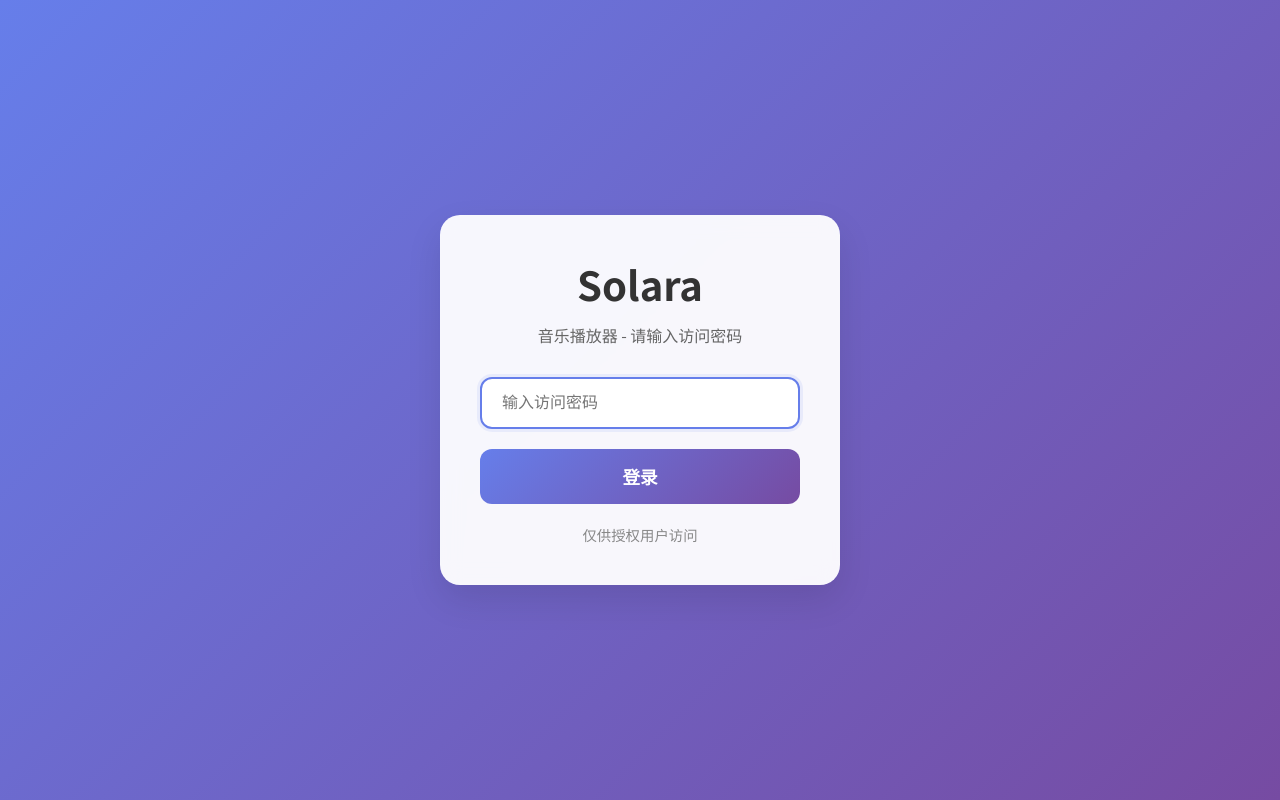
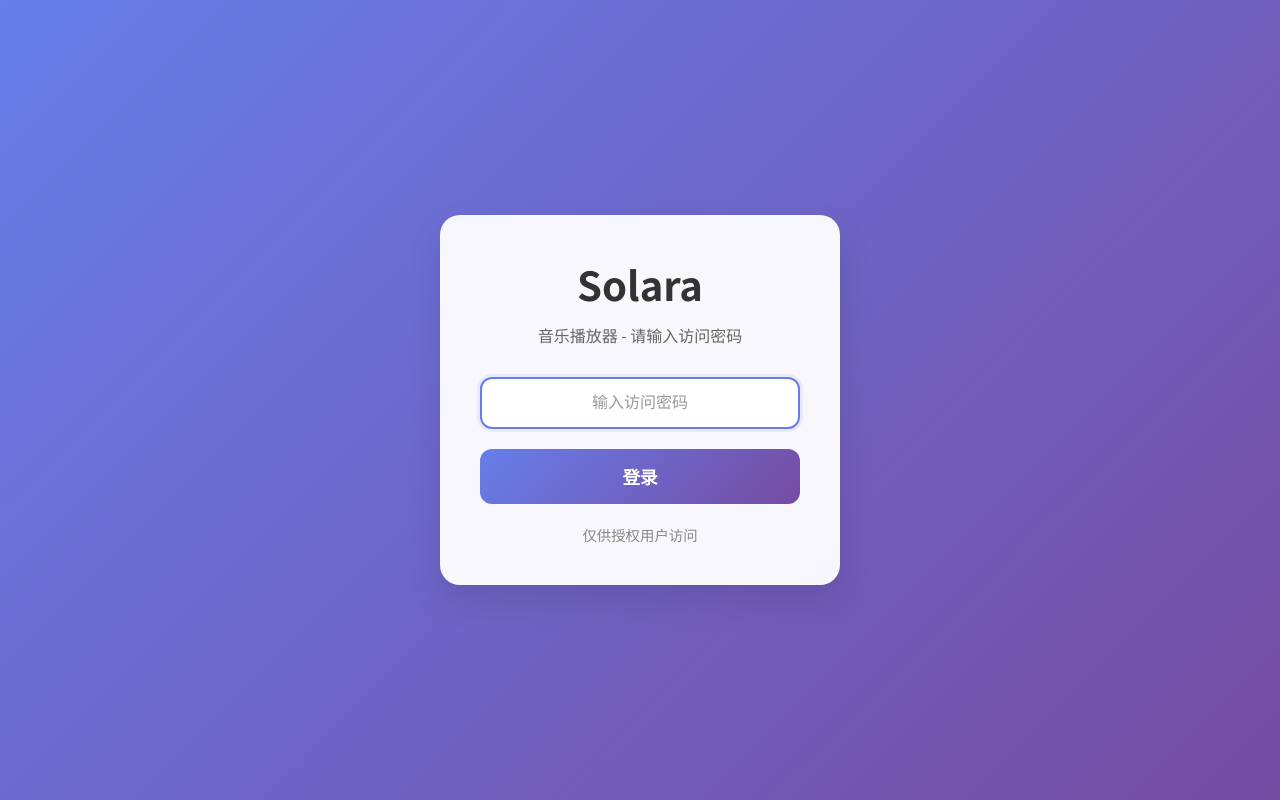
Before and after one commit to xiaosahuogui/Solara-docker, a website: page public/login.html in a window 1280 px wide. Drawn offline with Linux system fonts and the light colour scheme; no server answers.

Commit message:
Add files via upload

```diff
--- a/public/login.html
+++ b/public/login.html
@@ -69,12 +69,19 @@
             font-size: 1rem;
             transition: all 0.3s ease;
             background: #fff;
+            text-align: center; /* 新增：文字居中 */
+        }
+
+        .form-group input::placeholder {
+            text-align: center; /*  placeholder 文字也居中 */
+            color: #999;
         }
 
         .form-group input:focus {
             outline: none;
             border-color: #667eea;
             box-shadow: 0 0 0 3px rgba(102, 126, 234, 0.1);
+            text-align: center; /* 聚焦时也保持居中 */
         }
 
         .login-btn {
```
